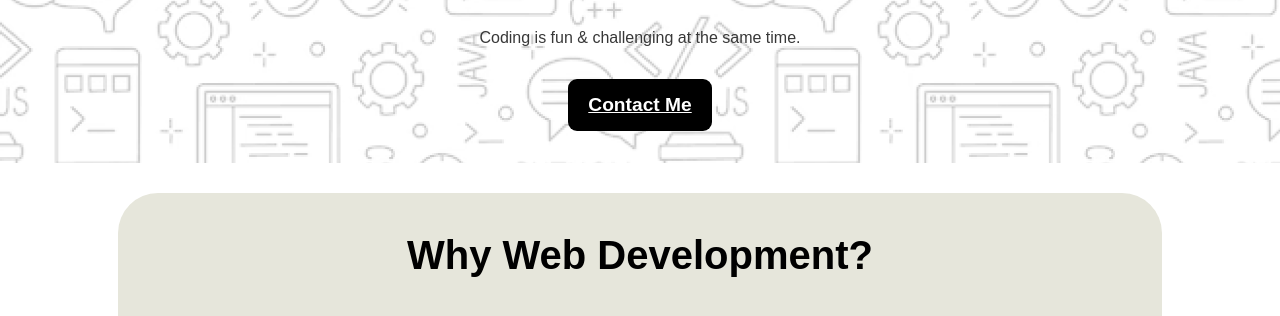
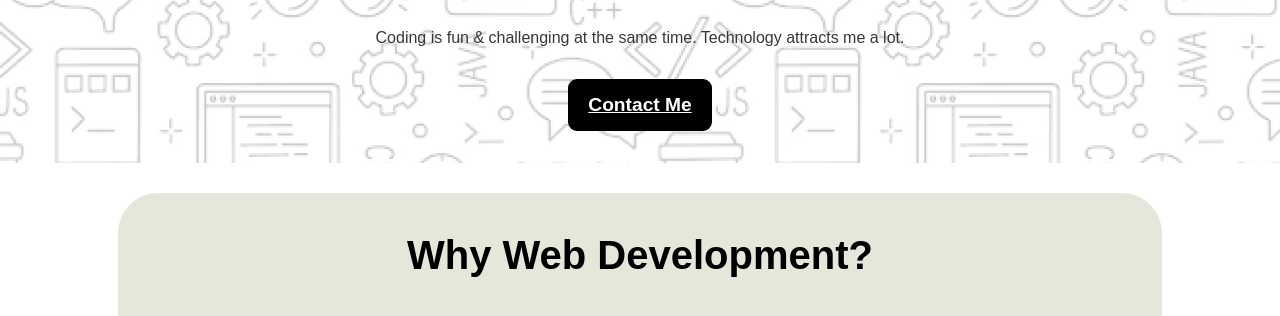
Before and after one commit to mahidul999/assin-1, a plain HTML site: page index2.html in a window 1280 px wide. Shown: the part 484-800 px from the top of the page. Drawn offline with Linux system fonts and the light colour scheme.

Commit message:
added some 4

```diff
--- a/index2.html
+++ b/index2.html
@@ -20,7 +20,8 @@
       <img class="banner-img" src="./assets/Group.png">
       <h1>"In the near future, I will become a Developer. <p>In Sha Allah."</p></h1>
       <div>
-      <p> Coding is fun & challenging at the same time.
+      <p> Coding is fun & challenging at the same time. Technology attracts me a lot.
+        <p>
         </p>
       </div>
       <a href="#footer">Contact Me</a>
```
